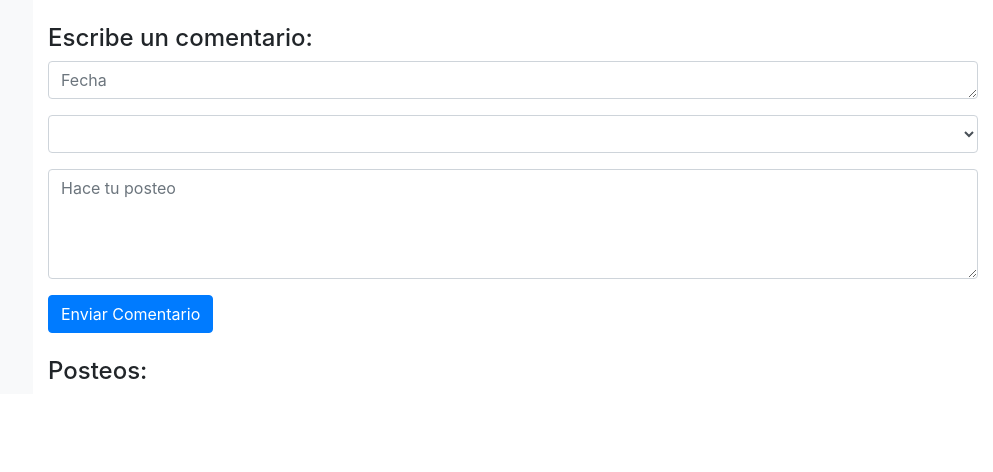
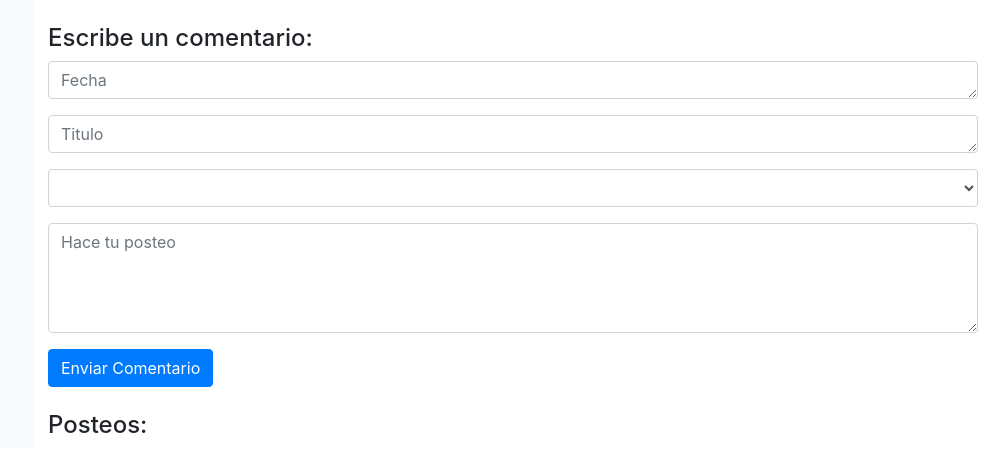
Before and after one commit to joaquinmartinez2912/flaskIntegral, a Flask app: template templates/main.html in a window 1280 px wide. Shown: the part 38-510 px from the top of the page, without its empty margins (287-1280 px from the left). Run offline with Flask 3, Linux system fonts and the light colour scheme; the template is opened without the code that fills it, so the values that code supplies are empty; some libraries are stand-ins or nearby versions.

Commit message:
carga de primer comentario en base de datos

```diff
--- a/app.py
+++ b/app.py
@@ -123,11 +123,23 @@ def agregarUsuario():
 def agregarPost():
     if request.method == "POST":
         fechaPost = request.form["fecha"]
+        tituloPost = request.form["titulo"]
         textoPost = request.form["texto"]
         etiquetaPost = request.form["categ"]
         usuarioId = request.form["idUsuario"]
 
+        # Usuario para cuando recargue la pagina.
         usActivo = db.session.query(Usuario).filter_by(id=usuarioId).first()
 
-        print(fechaPost, textoPost, etiquetaPost, usuarioId)
+        #Id para carga de base de datos.
+        cat = db.session.query(Categorias).all()
+        etiquetaId = ""
+        for cate in cat:
+            if cate.nombre == etiquetaPost:
+                etiquetaId = cate.id
+
+        nuevoPost = Entrada(titulo=tituloPost, contenido=textoPost, fecha=fechaPost, autor=usuarioId, etiqueta=etiquetaId )
+        db.session.add(nuevoPost)
+        db.session.commit()
+
         return render_template("main.html", UsAct = usActivo)
--- a/templates/main.html
+++ b/templates/main.html
@@ -19,6 +19,9 @@ Principal
                         <textarea class="form-control" rows="1" id="commentInput" name="fecha" placeholder="Fecha"></textarea>
                     </div>
                     <div class="form-group">
+                        <textarea class="form-control" rows="1" id="commentInput" name="titulo" placeholder="Titulo"></textarea>
+                    </div>
+                    <div class="form-group">
                         <select class="form-control" id="topicSelect" name="categ">
                             {% for categoria in listaCategorias %}
                             <option value="{{categoria.nombre}}">{{categoria.nombre}}</option>
@@ -30,17 +33,15 @@ Principal
                     </div>
                     <input type="hidden" name="idUsuario" value= "{{UsAct.id}}">
                     <button type="submit" class="btn btn-primary">Enviar Comentario</button>
+
                 </form>
             </div>
             <!-- Lista de comentarios escritos -->
             <div class="mt-4">
+
                 <h4>Posteos:</h4>
-                <ul class="list-group" id="commentList">
-                    {% for post in posteos %}
-                        <!-- <li> {{post.texto}} </li> -->
-                        <!-- <a href="/principal/{{post.id}}/comentarios" class="btn btn-info p-2 m-1"> Ingresar </a> -->
-                    {% endfor %}
-                </ul>
+
+
             </div>
         </div>
 
```
